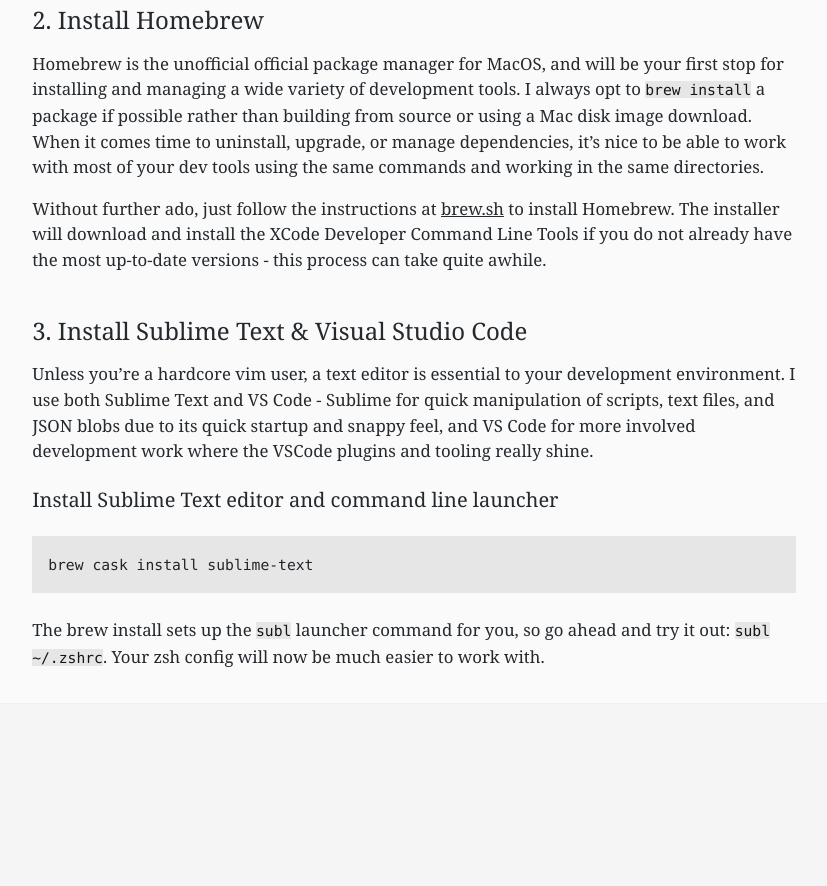
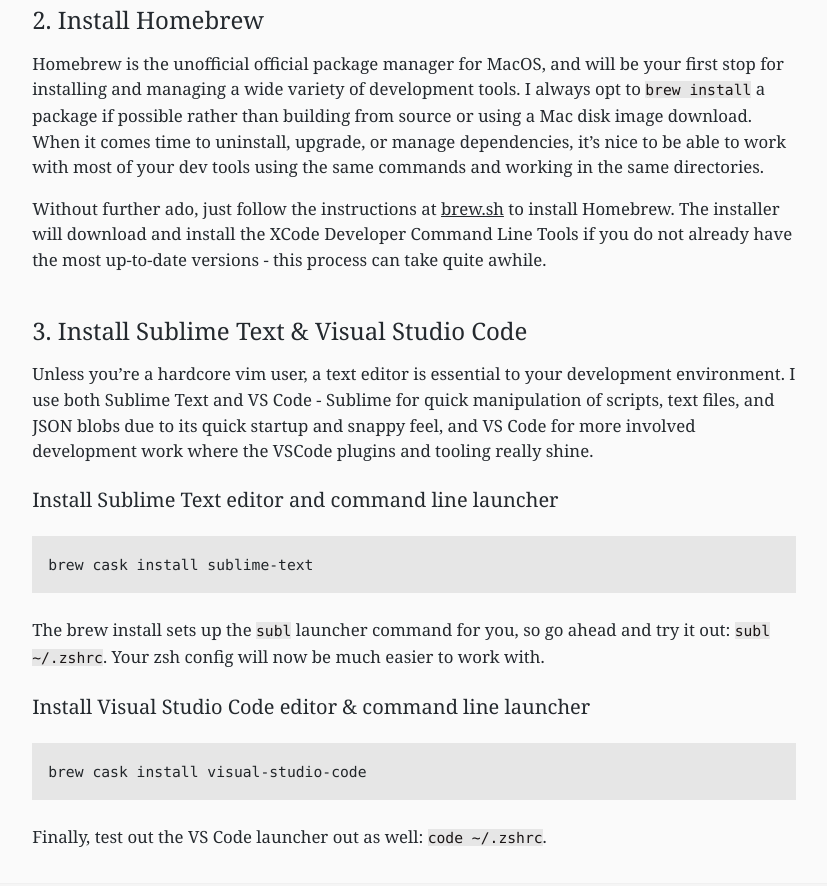
Before and after one commit to francojposa/personal-site, a Jekyll site: the page built from _dev_setup_guides/inital_dev_setup_macos.md, in a window 1280 px wide and 900 px high, scrolled down 2213 px. Shown: the top 886 px of the window, without its empty margins (226-1053 px from the left). Built offline with Jekyll 4.4.1, drawn with Linux system fonts in a browser that asks for light colours; before the commit the page ends 2933 px from its top, so only the background shows below that.

Commit message:
Adding brew install for vs code

````diff
--- a/_dev_setup_guides/inital_dev_setup_macos.md
+++ b/_dev_setup_guides/inital_dev_setup_macos.md
@@ -82,3 +82,11 @@
 ```
 
 The brew install sets up the `subl` launcher command for you, so go ahead and try it out: `subl ~/.zshrc`. Your zsh config will now be much easier to work with.
+
+### Install Visual Studio Code editor & command line launcher
+
+```
+brew cask install visual-studio-code
+```
+
+Finally, test out  the VS Code launcher out as well: `code ~/.zshrc`.
````
